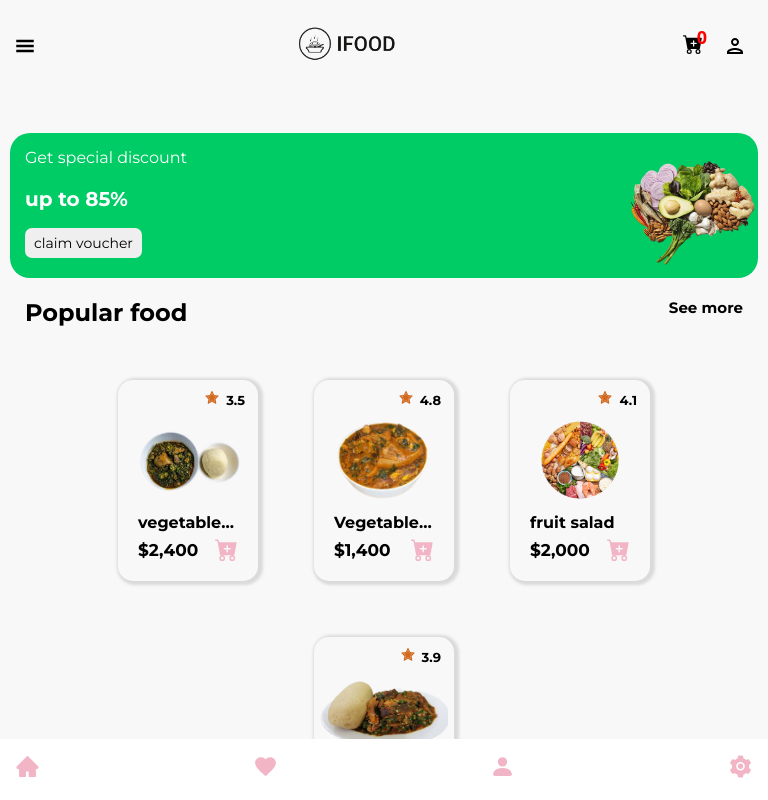
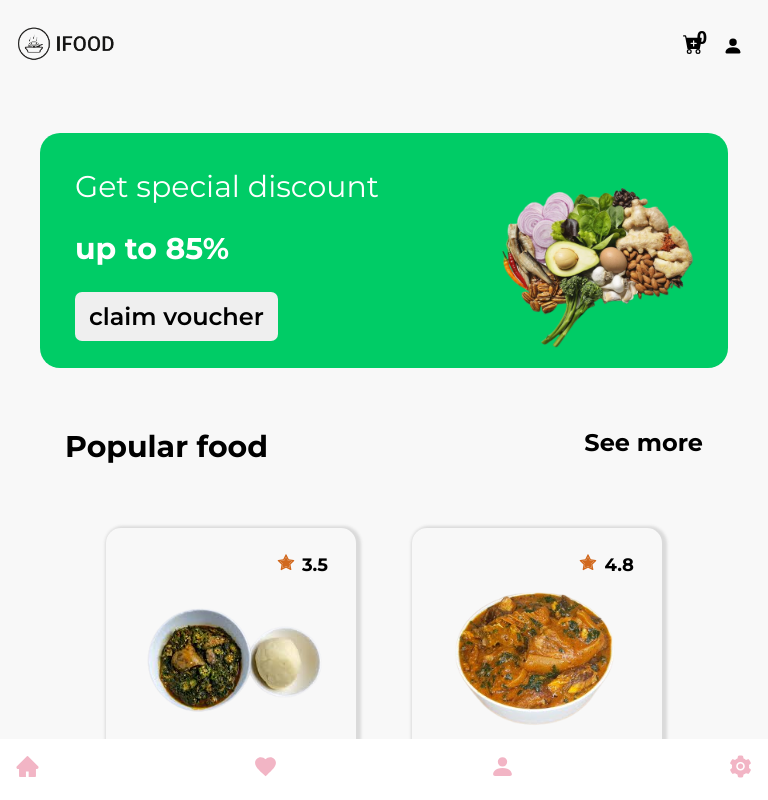
Before and after one commit to boymeetsblockchain/Restaurant-App, a React (Create React App) app: page / in a window 768 px wide. Built offline with nearby package versions, Linux system fonts and the light colour scheme.

Commit message:
making the restaurant website responsive

```diff
--- a/src/App.js
+++ b/src/App.js
@@ -25,7 +25,7 @@ function App() {
           </Route>
         <Route path='/settings' element={<Settings />} />
         <Route path='/favorite' element={<Favorite />} />
-        <Route path='/cart' element={<CartComponent />} />
+        {/* <Route path='/cart' element={<CartComponent />} /> */}
       </Routes>
     </>
   );
--- a/src/components/Banner.css
+++ b/src/components/Banner.css
@@ -17,9 +17,9 @@ body {
     display: flex;
     background-color: #00cc66;
     justify-content: space-between;
-    margin: 10px;
+    margin: 50px;
     margin-top: 40px;
-    padding: 15px;
+    padding: 35px;
     padding-right: 0;
     padding-bottom: 0;
     color: white;
@@ -28,24 +28,81 @@ body {
 
 .banner-items > h2{
     margin: 17px 0;
+    font-size: 40px;
+    margin-bottom: 50px;
+}
+
+.banner-items > P{
+    margin: 0px 0px 20px 0px;
+    font-size: 40px;
+}
+
+.banner-items > button{
+    font-size: 34px;
+    font-family: 'Montserrat', sans-serif;
+    padding: 10px 16px;
+    border-radius: 7px;
+    cursor: pointer;
+    font-weight: 600;
+}
+.banner-image{
+    height: inherit;
+    width: 260px;
+    margin-right: 70px;
+}
+
+@media only screen and (max-width: 768px) {
+  .banner{
+    margin: 10px;
+}
+
+.banner-items > h2{
+    margin: 17px 0;
     font-size: 20px;
 }
 
 .banner-items > P{
-    margin: 0px 0px 20px 0px;
-    font-size: 16px;
+  margin-bottom: 17px;
+    font-size: 20px;
 }
 
 .banner-items > button{
     font-size: 14px;
     font-family: 'Montserrat', sans-serif;
-    padding: 6px 9px;
-    /* margin-top: 12px; */
-    border-radius: 7px;
-    cursor: pointer;
+    padding: 8px 11px;
 }
+
 .banner-image{
     height: inherit;
     width: 130px;
-    /* padding-right: 10px; */
+     margin-right: 30px;
 }
+
+}
+
+@media only screen and (min-width: 768px) and (max-width: 992px) {
+  .banner{
+    margin: 40px;
+}
+
+.banner-items > h2{
+    margin: 25px 0;
+    font-size: 30px;
+}
+
+.banner-items > P{
+    font-size: 30px;
+}
+
+.banner-items > button{
+    font-size: 24px;
+    font-family: 'Montserrat', sans-serif;
+    padding: 10px 14px;
+}
+
+.banner-image{
+    height: inherit;
+    width: 200px;
+}
+
+}
--- a/src/components/FoodComponent.css
+++ b/src/components/FoodComponent.css
@@ -22,6 +22,7 @@ body {
     display: flex;
     justify-content: space-between;
     padding: 10px;
+    margin: 0px 30px;
 }
 
 .title > h2,
@@ -31,11 +32,11 @@ body {
 }
 
 .title > h2{
-    font-size: 24px;
+    font-size: 30px;
 }
 
 .title > span{
-    font-size: 15px;
+    font-size: 24px;
     font-weight: 700;
     cursor: pointer;
 }
@@ -46,3 +47,31 @@ body {
     flex-wrap: wrap;
     margin-top: 15px;
 }
+
+@media only screen and (max-width: 768px){
+  .title{
+    padding: 10px;
+}
+
+.title > h2{
+    font-size: 24px;
+}
+
+.title > span{
+    font-size: 15px;
+}
+}
+
+@media only screen and (min-width: 768px) and (max-width: 992px){
+  .title{
+    padding: 20px;
+}
+
+.title > h2{
+    font-size: 30px;
+}
+
+.title > span{
+    font-size: 24px;
+}
+}
--- a/src/components/FoodItem.css
+++ b/src/components/FoodItem.css
@@ -14,15 +14,14 @@ body {
   box-sizing: border-box;
 }
 .food-items{
-    width: 140px;
+    width: 300px;
     background-color: inherit;
-    padding: 10px;
+    padding: 20px;
     margin: 28px;
     border-radius: 15px;
     box-shadow: 2px 1px 3px 3px #dadada;
     display: flex;
     flex-direction: column;
-    /* align-items: center; */
 }
 
 .food-rating{
@@ -31,6 +30,7 @@ body {
     justify-content: flex-end;
     float: right;
     margin-bottom: 10px;
+    font-size: 23px;
 }
 
 .food-rating > span,
@@ -39,7 +39,7 @@ body {
 }
 
 .food-rating > h4{
-    font-size: 13px;
+    font-size: 23px;
     font-family: 'Montserrat', sans-serif;
 }
 
@@ -51,13 +51,13 @@ body {
 
 .food-image{
     width: inherit;
-    height: 80px;
+    height: 180px;
     background-size: cover;
 }
 
 .food-name{
-    font-size: 16px;
-    margin-bottom: 6px;
+    font-size: 25px;
+    margin-bottom: 20px;
      padding: 0px 10px;
       white-space: nowrap;
   overflow: hidden;
@@ -71,13 +71,103 @@ body {
     justify-content: space-between;
     padding: 0px 10px;
     font-weight: bold;
-    font-size: 23px;
+    font-size: 30px;
     color: #F2B5C5;
     margin-bottom: 10px;
 }
 
 .food-amount > span{
-    font-size: 17px;
+    font-size: 27px;
     color: black;
     font-family: 'Montserrat', sans-serif;
 }
+
+@media only screen and (max-width: 768px){
+    .food-items{
+    width: 160px;
+    padding: 10px;
+    margin: 28px;
+}
+
+.food-rating{
+    float: right;
+    margin-bottom: 10px;
+}
+
+.food-rating > span,
+.food-rating > h4{
+    margin: 0px 3px;
+}
+
+.food-rating > h4{
+    font-size: 13px;
+}
+
+.food-image{
+    height: 90px;
+}
+
+.food-name{
+    font-size: 16px;
+    margin-bottom: 6px;
+     padding: 0px 10px;
+}
+
+.food-amount{
+    padding: 0px 10px;
+    font-size: 23px;
+    margin-bottom: 10px;
+}
+
+.food-amount > span{
+    font-size: 17px;
+}
+}
+
+@media only screen and (min-width: 768px) and (max-width: 992px){
+    .food-items{
+    width: 250px;
+    background-color: inherit;
+    padding: 25px;
+    margin: 28px;
+    border-radius: 15px;
+    box-shadow: 2px 1px 3px 3px #dadada;
+    display: flex;
+    flex-direction: column;
+}
+
+.food-rating{
+    font-size: 20px;
+}
+
+.food-rating > span,
+.food-rating > h4{
+    margin: 0px 3px;
+}
+
+.food-rating > h4{
+    font-size: 18px;
+}
+
+.image-container{
+    display: flex;
+    align-items: center;
+    justify-content: center;
+}
+
+.food-image{
+    height: 140px;
+}
+
+.food-name{
+    font-size: 20px;
+}
+
+.food-amount{
+    font-size: 25px;
+}
+
+.food-amount > span{
+    font-size: 20px;
+}
+}
--- a/src/components/Footer.css
+++ b/src/components/Footer.css
@@ -4,17 +4,27 @@
     bottom: 0;
     left: 0;
     right: 0;
-    padding: 15px;
+    padding: 25px;
 }
 
 .footer-items{
     display: flex;
     align-items: center;
     justify-content: space-between;
-    font-size: 25px;
+    font-size: 35px;
     width: 100%;
 }
 
 .icon{
     color: #F2B5C5;
 }
+
+@media only screen and (max-width: 768px){
+  .footer{
+    padding: 15px;
+}
+
+.footer-items{
+    font-size: 25px;
+}
+}
--- a/src/components/Header.css
+++ b/src/components/Header.css
@@ -1,6 +1,5 @@
-
 .header{
-    padding: 15px;
+    padding: 15px 35px;
     margin: 0;
     font-family: system-ui;
 }
@@ -12,6 +11,7 @@
     font-size: 20px;
     padding: 10px 0;
 }
+
 .header-right{
     display: flex;
     align-items: center;
@@ -23,12 +23,13 @@
     position: relative;
     margin: 0px 20px;
     cursor: pointer;
+    font-size: 25px;
 }
 
 .cart > span{
     font-size: 18px;
     position: absolute;
-    color: red;
+    color: black;
     padding: 2px;
     top: -10px;
     right: -6px;
@@ -51,3 +52,18 @@ h1{
 .logo{
     width: 100px;
 }
+
+@media only screen and (max-width: 768px){
+    .header{
+    padding: 15px;
+}
+
+.header-right{
+    margin: 0px;
+}
+
+.cart{
+    margin: 0px 10px;
+    font-size: 20px;
+}
+}
--- a/src/components/Header.jsx
+++ b/src/components/Header.jsx
@@ -1,10 +1,9 @@
 import { GiHamburgerMenu } from "react-icons/gi"
 import { Link, useNavigate } from "react-router-dom";
-import { ReactComponent as PersonOutlineIcon } from "../assets/svg/personOutlineIcon.svg";
 import "./Header.css"
 import { useStateContext } from "../context/ContextProvider"
 import logo from "../data/logo.png"
-import { BsFillCartPlusFill } from "react-icons/bs";
+import { BsFillCartPlusFill, BsPersonFill } from "react-icons/bs";
 
 const Header = () => {
   const { setSidebar, setOpenCart, cartItem } = useStateContext()
@@ -18,14 +17,14 @@ const Header = () => {
   return (
     <div className="header">
       <div className="header-items">
-        <GiHamburgerMenu onClick={() => setSidebar(true)} style={{ cursor: "pointer" }} />
+        {/* <GiHamburgerMenu onClick={() => setSidebar(true)} style={{ cursor: "pointer" }} /> */}
         <Link to="/"><img src={logo} alt="" className="logo" /></Link>
         <div className="header-right">
           <div className="cart" onClick={() => setOpenCart(true)}>
           <BsFillCartPlusFill />
           <span>{cartItem.length}</span>
           </div>
-          <PersonOutlineIcon style={{cursor:"pointer"}} onClick={onClick} />
+          <BsPersonFill className="cart" style={{cursor:"pointer"}} onClick={onClick} />
         </div>
       </div>
     </div>
--- a/src/components/carts/CartComponent.css
+++ b/src/components/carts/CartComponent.css
@@ -3,3 +3,42 @@
     height: 100vh;
     overflow-y: scroll;
 }
+
+.cart-icon{
+    margin: 40px 0px;
+    display: flex;
+    justify-content: center;
+    align-items: center;
+}
+
+.cart-icon > div{
+    background-color: wheat;
+    font-size: 130px;
+    color: white;
+    display: flex;
+    justify-content: center;
+    align-items: center;
+    padding: 40px;
+    border-radius: 100%;
+}
+
+ .empty-cart{
+    text-align: center;
+ }
+
+ .empty-cart > h1{
+    font-size: 30px;
+    margin-bottom: 20px;
+ }
+
+ .empty-cart > button{
+    width: 100%;
+    font-size: 25px;
+    padding: 10px;
+    color: white;
+    font-weight: 900;
+    border-radius: 15px;
+    cursor: pointer;
+    margin-bottom: 20px;
+    background-color: rgb(235, 157, 14);
+ }
--- a/src/components/carts/CartComponent.jsx
+++ b/src/components/carts/CartComponent.jsx
@@ -1,19 +1,27 @@
 import React from 'react'
+import { BsFillCartPlusFill } from 'react-icons/bs'
 import { useStateContext } from '../../context/ContextProvider'
 import CartBody from './CartBody'
 import "./CartComponent.css"
 import CartHeader from './cartHeader'
 
 const CartComponent = () => {
-  const { cartItem } = useStateContext()
-
-  console.log(cartItem)
+  const { cartItem, setOpenCart } = useStateContext()
 
 
   return (
     <div className='carts'>
       <CartHeader />
-      <CartBody />
+      {cartItem.length === 0?
+      (<div className='empty-cart'>
+          <div className='cart-icon'>
+            <div><BsFillCartPlusFill /></div>
+          </div>
+          <h1>Your Cart is empty</h1>
+          <button onClick={() => setOpenCart(false)}>start ordering</button>
+      </div>) : (
+          <CartBody />
+      ) }
     </div>
   )
 }
--- a/src/components/carts/cartHeader.css
+++ b/src/components/carts/cartHeader.css
@@ -3,14 +3,30 @@
     align-items: center;
 }
 
-.carts-header:first-child{
+.carts-header > span{
     margin: 0px 20px;
     font-size: 30px;
     cursor: pointer;
+    display: flex;
+    align-items: center;
 }
 
-.carts-header > h1{
+.carts-header > div{
+    margin: 0px;
+    flex: 1;
+    text-align: center;
+}
+
+.carts-header > div > h1{
     margin: 0px 20px;
-    font-size: 24px;
+    font-size: 29px;
+    flex: 1;
+    text-align: center;
+}
 
+@media only screen and (max-width: 768px){
+    .carts-header{
+    display: flex;
+    align-items: center;
 }
+}
--- a/src/components/carts/cartHeader.jsx
+++ b/src/components/carts/cartHeader.jsx
@@ -1,4 +1,4 @@
-import { MdOutlineKeyboardBackspace } from "react-icons/md"
+import { AiOutlineClose } from "react-icons/ai";
 import { useNavigate } from "react-router-dom";
 import { useStateContext } from "../../context/ContextProvider";
 import "./cartHeader.css"
@@ -8,8 +8,10 @@ const CartHeader = () => {
 
   return (
     <div className="carts-header">
-          <MdOutlineKeyboardBackspace onClick={() => setOpenCart(false)}/>
-          <h1>Carts</h1>
+      <span><AiOutlineClose onClick={() => setOpenCart(false)} /></span>
+          <div>
+            <h1>Carts</h1>
+          </div>
     </div>
   )
 }
--- a/src/pages/HomePage.css
+++ b/src/pages/HomePage.css
@@ -29,8 +29,15 @@ body {
 
 .cart-components{
   position: fixed;
-  width: 100%;
+  right: 0;
+  width: 450px;
   height: inherit;
   background-color: #eeeeee;;
   z-index: 100;
 }
+
+@media only screen and (max-width: 768px){
+  .cart-components{
+  width: 100%;
+}
+}
```
